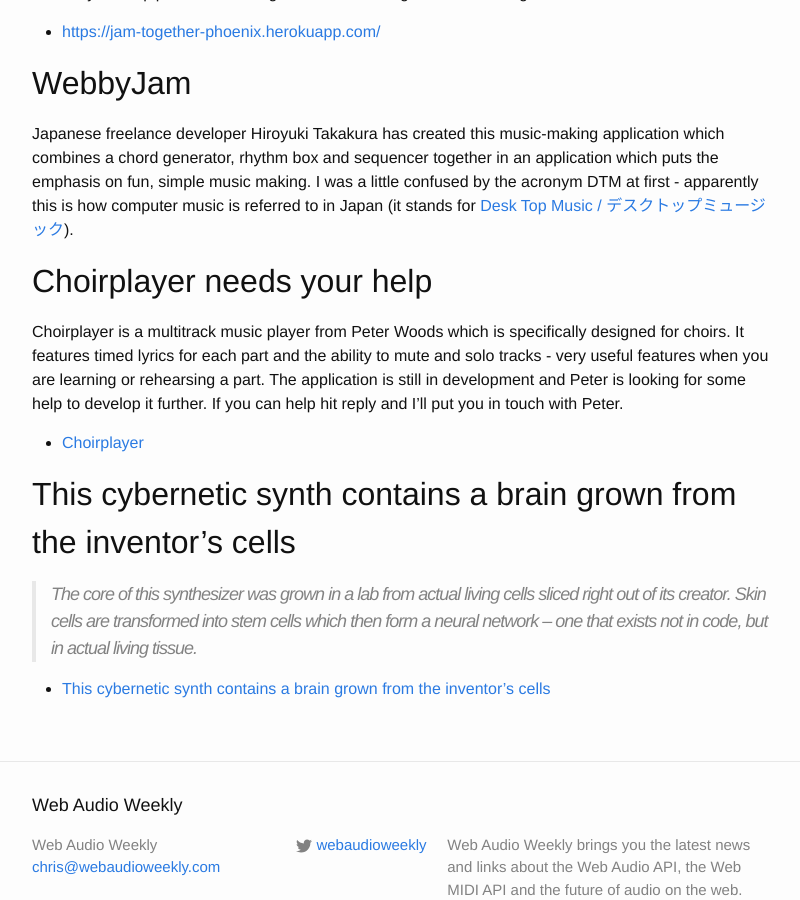
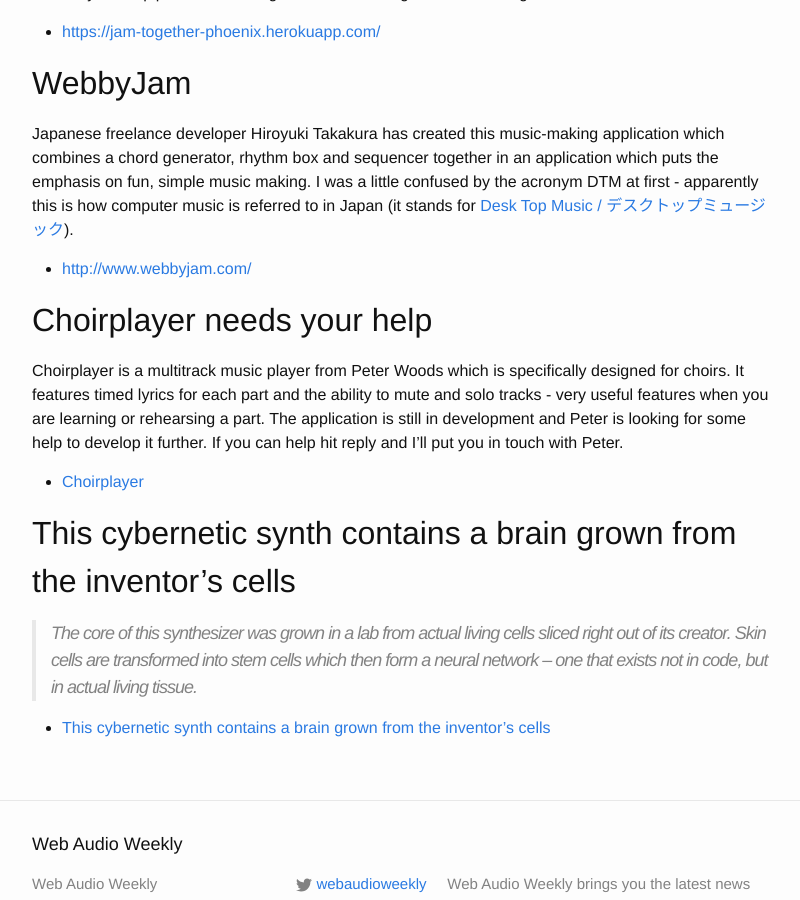
Before and after one commit to chrislo/webaudioweekly, a Jekyll site: the page built from _posts/2017-06-23-issue-80.markdown, in a window 1280 px wide and 900 px high, scrolled down 1493 px. Shown: the whole window, without its empty margins (238-1038 px from the left). Built offline with Jekyll 4.4.1, drawn with Linux system fonts in a browser that asks for light colours; part of the change alters nothing that is shown.

Commit message:
fix missing link

```diff
--- a/_posts/2017-06-23-issue-80.markdown
+++ b/_posts/2017-06-23-issue-80.markdown
@@ -83,6 +83,8 @@ Japan (it stands
 for
 [Desk Top Music / デスクトップミュージック](https://ja.wikipedia.org/wiki/%E3%83%87%E3%82%B9%E3%82%AF%E3%83%88%E3%83%83%E3%83%97%E3%83%9F%E3%83%A5%E3%83%BC%E3%82%B8%E3%83%83%E3%82%AF)).
 
+- [http://www.webbyjam.com/](http://www.webbyjam.com/)
+
 ## Choirplayer needs your help
 
 Choirplayer is a multitrack music player from Peter Woods which is
```
